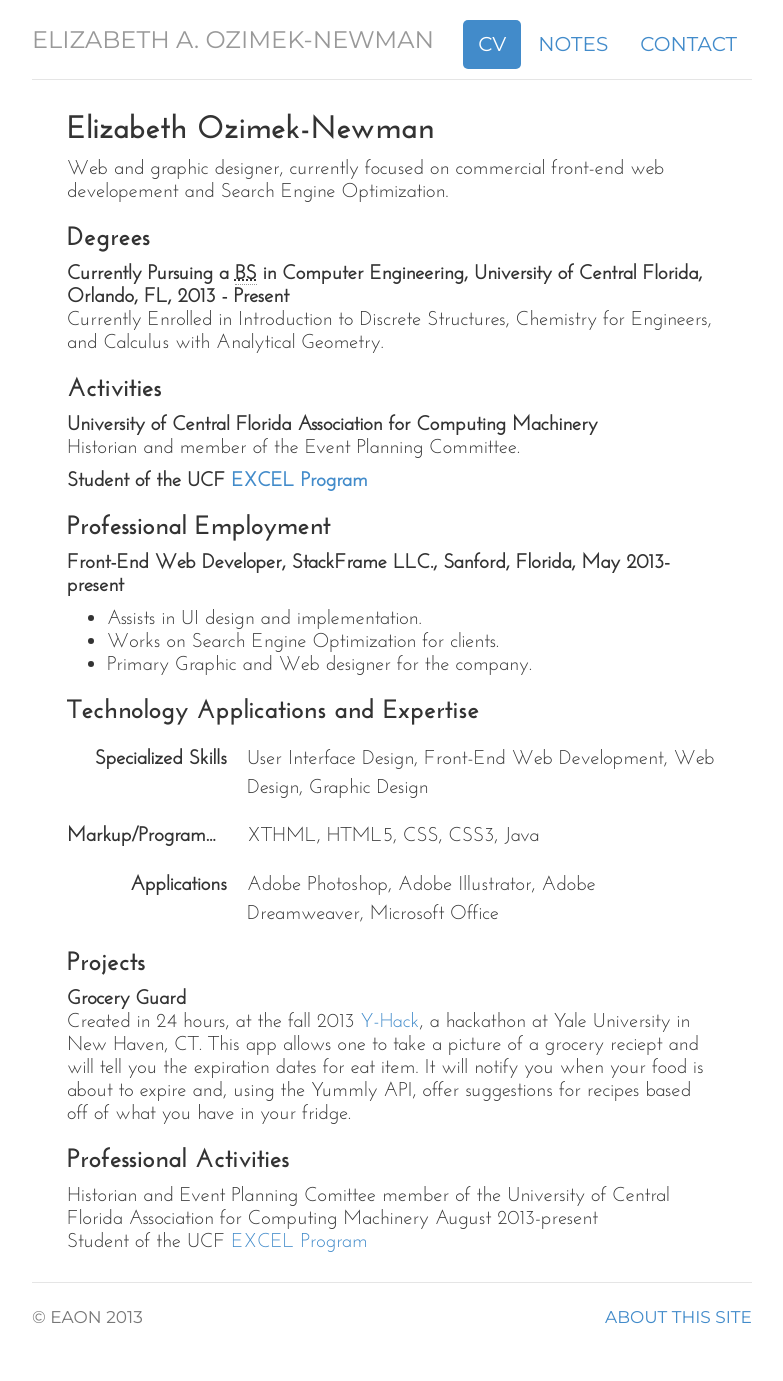
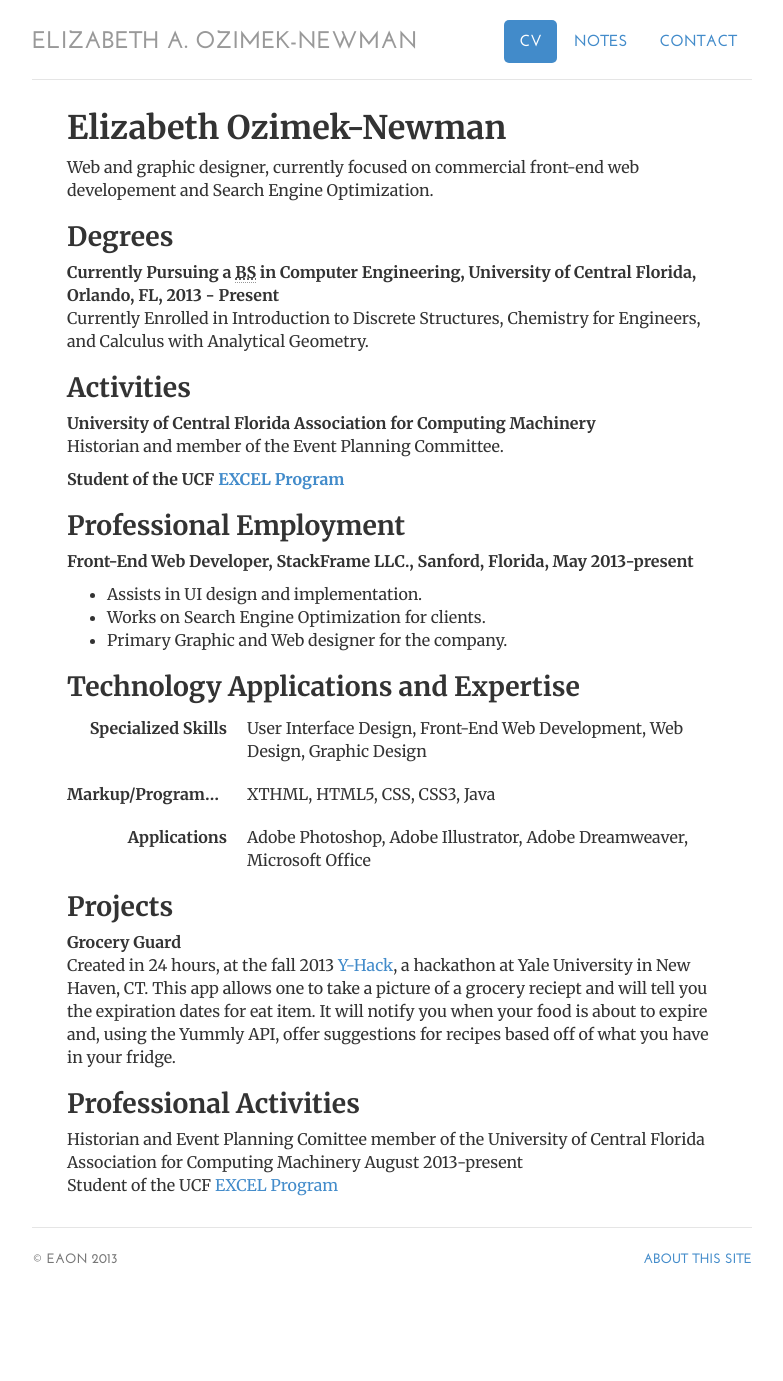
Before and after one commit to vitamessor/vitamessor.github.io, a Jekyll site: the page built from cv/index.html, in a window 1280 px wide. Shown: the whole page, without its empty margins (248-1031 px from the left). Built offline with Jekyll 4.4.1, drawn with Linux system fonts in a browser that asks for light colours; after the commit the page ends 1320 px from its top, so only the background shows below that.

Commit message:
lets toy with fonts!

```diff
--- a/_layouts/default.html
+++ b/_layouts/default.html
@@ -15,11 +15,11 @@
 		<link href="/css/style.css" rel="stylesheet">
 		<link href="/fonts/stylesheet.css" rel="stylesheet">
 		<style type="text/css">
-		body { padding-top: 20px; padding-bottom: 40px; font-family: 'josefin_sansregular', Veranda, sans-serif; font-size: 20px; }
+		/*body { padding-top: 20px; padding-bottom: 40px; font-family: 'josefin_sansregular', Veranda, sans-serif; font-size: 20px; }
 
-		h1, h2, h3, h4, h5, h6, .h1, .h2, .h3, .h4, .h5, .h6 { font-family: 'josefin_sansbold', Veranda, sans-serif;}
+		h1, h2, h3, h4, h5, h6, .h1, .h2, .h3, .h4, .h5, .h6 { font-family: 'josefin_sansbold', Veranda, sans-serif;}*/
 
-
+		.header, .footer, .header h3 { font-family: 'josefin_sansbold', Veranda, sans-serif;; text-transform: uppercase; font-weight: normal; }
 		</style>
 
 
--- a/css/style.css
+++ b/css/style.css
@@ -2,9 +2,9 @@
 @import url(http://fonts.googleapis.com/css?family=Montserrat);
 @import url(../fonts/stylesheet.css);
 
-body { padding-top: 20px; padding-bottom: 40px; font-family: 'josefin_sansregular', Veranda, sans-serif; font-size: 16px; }
+body { padding-top: 20px; padding-bottom: 40px; font-family:  'Merriweather', Times, serif; font-size: 16px; }
 
-h1, h2, h3, h4, h5, h6, .h1, .h2, .h3, .h4, .h5, .h6 { font-family: 'josefin_sansregular', Veranda, sans-serif; font-weight: 700;}
+h1, h2, h3, h4, h5, h6, .h1, .h2, .h3, .h4, .h5, .h6 { font-family: 'Merriweather', Times, serif; font-weight: 700;}
 
 /* Masthead */
 .header, .footer, .header h3 { font-family: 'Montserrat', Helvetica, sans-serif; text-transform: uppercase; font-weight: normal; }
```
